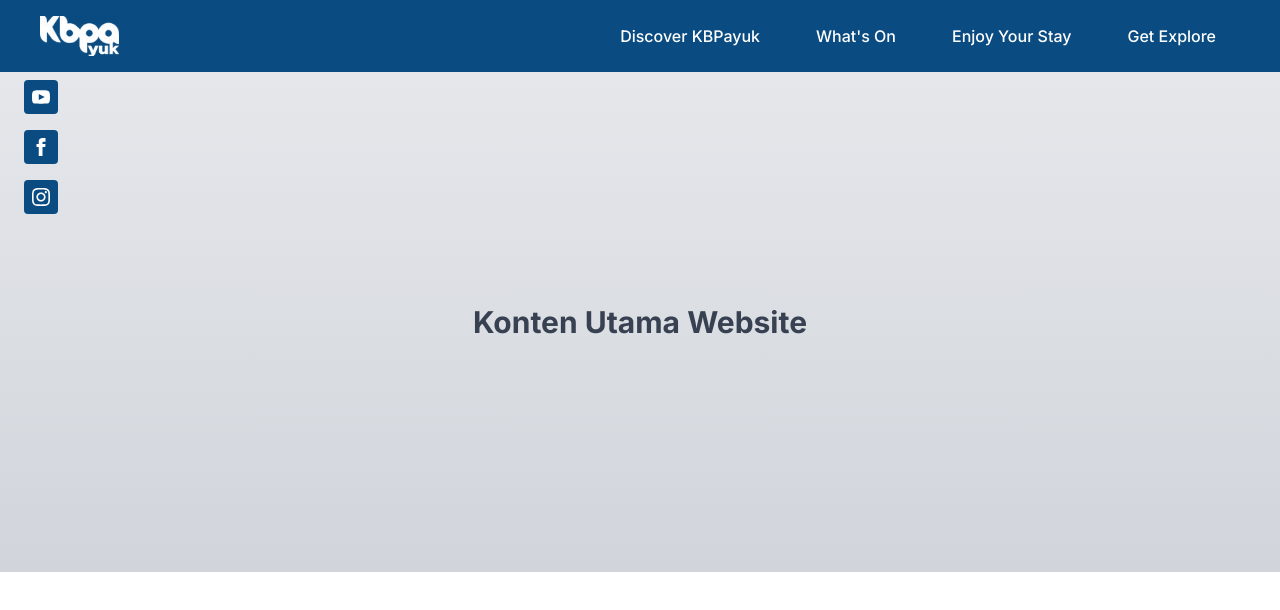
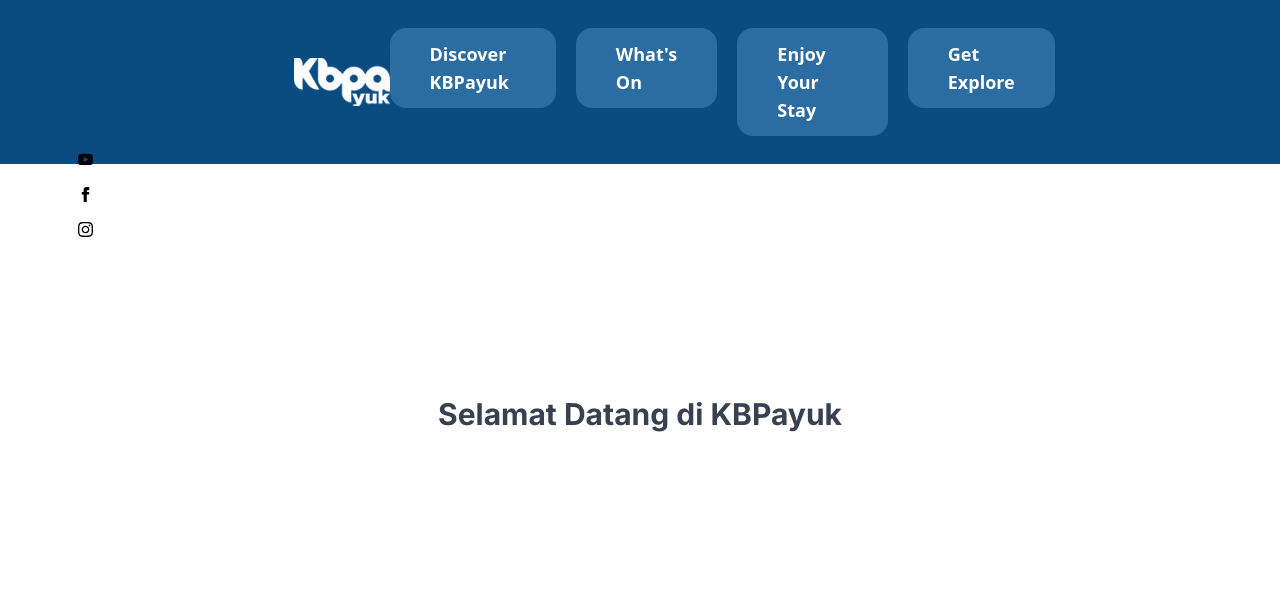
Before and after one commit to RifkySM/portofolio-kbp-lp, a Next.js app: page / in a window 1280 px wide. Shown: the top 610 px of the page. Built offline with nearby package versions, Linux system fonts and the light colour scheme.

Commit message:
topbar design

```diff
--- a/src/app/layout.js
+++ b/src/app/layout.js
@@ -2,12 +2,11 @@ import Topbar from "@/components/topbar"
 import { Inter } from "next/font/google"
 import "./globals.css"
 
-// Opsional: Gunakan font system atau custom font
 const inter = Inter({ subsets: ["latin"] })
 
 export const metadata = {
-  title: "Nama Website Anda",
-  description: "Deskripsi website Anda",
+  title: "KBPayuk",
+  description: "KBPayuk Website",
 }
 
 export default function RootLayout({ children }) {
--- a/src/app/page.js
+++ b/src/app/page.js
@@ -1,8 +1,9 @@
 export default function Home() {
   return (
-    <main>
-      <div className="h-[500px] bg-gradient-to-b from-gray-200 to-gray-300 flex items-center justify-center">
-        <h1 className="text-3xl font-bold text-gray-700">Konten Utama Website</h1>
+    <main className="min-h-screen bg-white">
+      {/* Konten halaman utama */}
+      <div className="h-[500px] flex items-center justify-center">
+        <h1 className="text-3xl font-bold text-gray-700">Selamat Datang di KBPayuk</h1>
       </div>
     </main>
   )
--- a/src/components/topbar.js
+++ b/src/components/topbar.js
@@ -16,9 +16,27 @@ const menuItems = [
       { title: "Wellness", href: "#wellness" },
     ],
   },
-  { title: "What's On", href: "#" },
-  { title: "Enjoy Your Stay", href: "#" },
-  { title: "Get Explore", href: "#" },
+  {
+    title: "What's On",
+    href: "#",
+    dropdownItems: [
+      { title: "KBPayuk Event", href: "#kbpayuk-event" },
+      { title: "News", href: "#news" },
+    ],
+  },
+  {
+    title: "Enjoy Your Stay",
+    href: "#",
+    dropdownItems: [{ title: "Mason Pine Hotel", href: "#hotel" }],
+  },
+  {
+    title: "Get Explore",
+    href: "#",
+    dropdownItems: [
+      { title: "KBPa Maps", href: "#maps" },
+      { title: "KBPa Transportation", href: "#transportation" },
+    ],
+  },
 ]
 
 export default function Topbar() {
@@ -34,41 +52,41 @@ export default function Topbar() {
 
   return (
     <div className="relative">
-      <div className="bg-[#0a4c81] text-white py-4 px-10 flex justify-between items-center">
-        {/* Logo */}
-        <div className="flex-shrink-0">
+      <div className="bg-[#0a4c81] text-white py-7">
+        <div className="max-w-7xl mx-48 px-4 flex justify-between items-center">
+          <div className="flex-shrink-0 ml-[10%]">
             <Link href="/">
-            <Image src="/kbpayuk-event/logo.png" alt="Kopa.yuk Logo" width={120} height={40} className="h-10 w-auto" />
+              <Image
+                src="/kbpayuk-event/logo.png"
+                alt="Kopa.yuk Logo"
+                width={160}
+                height={70}
+                className="h-12 w-auto"
+              />
             </Link>
           </div>
 
           {/* Sosial Media Icons (Left Side) */}
-        <div className="absolute left-6 top-20 flex flex-col space-y-4">
-          <Link href="#" className="text-white hover:text-gray-200">
-            <div className="bg-[#0a4c81] p-2 rounded">
-              <svg xmlns="http://www.w3.org/2000/svg" width="18" height="18" viewBox="0 0 24 24" fill="currentColor">
+          <div className="fixed left-[78px] top-[152px] flex flex-col space-y-5">
+            <Link href="#" aria-label="YouTube" className="text-black">
+              <svg xmlns="http://www.w3.org/2000/svg" width="15" height="15" viewBox="0 0 24 24" fill="currentColor">
                 <path d="M19.615 3.184c-3.604-.246-11.631-.245-15.23 0-3.897.266-4.356 2.62-4.385 8.816.029 6.185.484 8.549 4.385 8.816 3.6.245 11.626.246 15.23 0 3.897-.266 4.356-2.62 4.385-8.816-.029-6.185-.484-8.549-4.385-8.816zm-10.615 12.816v-8l8 3.993-8 4.007z" />
               </svg>
-            </div>
             </Link>
-          <Link href="#" className="text-white hover:text-gray-200">
-            <div className="bg-[#0a4c81] p-2 rounded">
-              <svg xmlns="http://www.w3.org/2000/svg" width="18" height="18" viewBox="0 0 24 24" fill="currentColor">
+            <Link href="#" aria-label="Facebook" className="text-black">
+              <svg xmlns="http://www.w3.org/2000/svg" width="15" height="15" viewBox="0 0 24 24" fill="currentColor">
                 <path d="M9 8h-3v4h3v12h5v-12h3.642l.358-4h-4v-1.667c0-.955.192-1.333 1.115-1.333h2.885v-5h-3.808c-3.596 0-5.192 1.583-5.192 4.615v3.385z" />
               </svg>
-            </div>
             </Link>
-          <Link href="#" className="text-white hover:text-gray-200">
-            <div className="bg-[#0a4c81] p-2 rounded">
-              <svg xmlns="http://www.w3.org/2000/svg" width="18" height="18" viewBox="0 0 24 24" fill="currentColor">
+            <Link href="#" aria-label="Instagram" className="text-black">
+              <svg xmlns="http://www.w3.org/2000/svg" width="15" height="15" viewBox="0 0 24 24" fill="currentColor">
                 <path d="M12 2.163c3.204 0 3.584.012 4.85.07 3.252.148 4.771 1.691 4.919 4.919.058 1.265.069 1.645.069 4.849 0 3.205-.012 3.584-.069 4.849-.149 3.225-1.664 4.771-4.919 4.919-1.266.058-1.644.07-4.85.07-3.204 0-3.584-.012-4.849-.07-3.26-.149-4.771-1.699-4.919-4.92-.058-1.265-.07-1.644-.07-4.849 0-3.204.013-3.583.07-4.849.149-3.227 1.664-4.771 4.919-4.919 1.266-.057 1.645-.069 4.849-.069zm0-2.163c-3.259 0-3.667.014-4.947.072-4.358.2-6.78 2.618-6.98 6.98-.059 1.281-.073 1.689-.073 4.948 0 3.259.014 3.668.072 4.948.2 4.358 2.618 6.78 6.98 6.98 1.281.058 1.689.072 4.948.072 3.259 0 3.668-.014 4.948-.072 4.354-.2 6.782-2.618 6.979-6.98.059-1.28.073-1.689.073-4.948 0-3.259-.014-3.667-.072-4.947-.196-4.354-2.617-6.78-6.979-6.98-1.281-.059-1.69-.073-4.949-.073zm0 5.838c-3.403 0-6.162 2.759-6.162 6.162s2.759 6.163 6.162 6.163 6.162-2.759 6.162-6.163c0-3.403-2.759-6.162-6.162-6.162zm0 10.162c-2.209 0-4-1.79-4-4 0-2.209 1.791-4 4-4s4 1.791 4 4c0 2.21-1.791 4-4 4zm6.406-11.845c-.796 0-1.441.645-1.441 1.44s.645 1.44 1.441 1.44c.795 0 1.439-.645 1.439-1.44s-.644-1.44-1.439-1.44z" />
               </svg>
-            </div>
             </Link>
           </div>
 
           {/* Navigation */}
-        <nav className="flex space-x-2">
+          <nav className="flex space-x-5 mr-[2%]">
             {menuItems.map((item, index) => (
               <div
                 key={index}
@@ -76,32 +94,38 @@ export default function Topbar() {
                 onMouseEnter={() => handleMouseEnter(index)}
                 onMouseLeave={handleMouseLeave}
               >
+                {/* Tombol utama dengan z-index lebih tinggi */}
+                <div className="relative z-20">
                   <Link
                     href={item.href}
-                className={`px-6 py-3 rounded-md text-white font-medium hover:bg-[#1a5d92] transition-colors ${
-                  activeDropdown === index && item.dropdownItems ? "bg-[#4a8dc0]" : ""
-                }`}
+                    className="px-10 py-3 rounded-2xl text-white text-lg font-sans font-bold bg-[#2b6ca3] hover:bg-[#5a9dd0] transition-colors duration-300 block"
                   >
                     {item.title}
                   </Link>
+                </div>
 
-              {/* Dropdown Menu */}
+                {/* Dropdown Menu dengan z-index lebih rendah */}
                 {item.dropdownItems && (
                   <AnimatePresence>
                     {activeDropdown === index && (
                       <motion.div
-                      initial={{ opacity: 0, y: -10 }}
+                        initial={{ opacity: 0, y: -5 }}
                         animate={{ opacity: 1, y: 0 }}
-                      exit={{ opacity: 0, y: -10 }}
+                        exit={{ opacity: 0, y: -5 }}
                         transition={{ duration: 0.2 }}
-                      className="absolute left-0 mt-1 w-48 bg-white rounded-md shadow-lg z-10"
+                        className="absolute left-0 w-full bg-white rounded-xl shadow-lg z-10"
+                        style={{
+                          marginTop: "-10px", // Sedikit overlap dengan tombol utama
+                          paddingTop: "10px", // Ruang di bagian atas untuk overlap
+                          width: "100%",
+                        }}
                       >
                         <div className="py-2">
                           {item.dropdownItems.map((dropdownItem, idx) => (
                             <Link
                               key={idx}
                               href={dropdownItem.href}
-                            className="block px-6 py-3 text-gray-800 hover:bg-gray-100 text-center"
+                              className="block px-6 py-3 text-gray-800 hover:font-bold transition-all duration-300 text-center"
                             >
                               {dropdownItem.title}
                             </Link>
@@ -116,5 +140,6 @@ export default function Topbar() {
           </nav>
         </div>
       </div>
+    </div>
   )
 }
```
Lines whose indentation alone changed are shown as unchanged.
